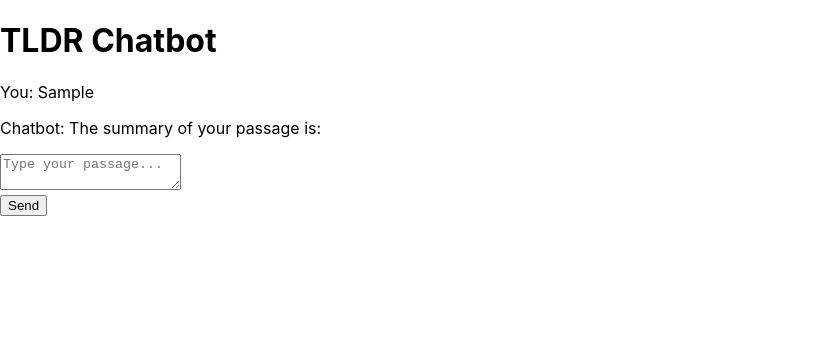
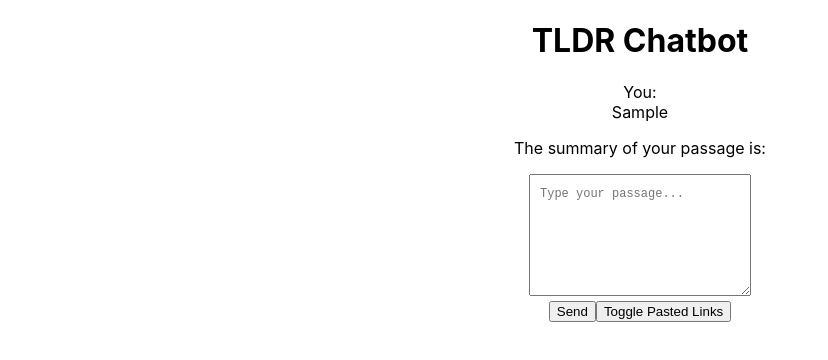
Before and after one commit to marklin2234/cohere_project, a React (Create React App) app: page / in a window 1280 px wide. Both pictures are taken after typing "Sample" into the empty fields and a click on the button "Send". Shown: the top 360 px of the page, without its empty margins (0-828 px from the left). Built offline with nearby package versions, Linux system fonts and the light colour scheme; no server answers.

Commit message:
implement flask backend, implement toggle functionality

```diff
--- a/src/App.js
+++ b/src/App.js
@@ -1,5 +1,7 @@
 import React, { useState } from 'react';
 import './App.css';
+
+const FLASK_SERVER_URL = 'http://localhost:5000'
 
 const COHERE_API_ENDPOINT = 'https://api.cohere.ai/v1/summarize';
 const API_KEY = '0R0GpKWYjaWulTrHEf48MCAkB59AYjZLdHczD21g';
@@ -7,6 +9,11 @@ const API_KEY = '0R0GpKWYjaWulTrHEf48MCAkB59AYjZLdHczD21g';
 function App() {
   const [userInput, setUserInput] = useState('');
   const [chatHistory, setChatHistory] = useState([]);
+  const AppStates = {
+    TextMode: 0,
+    LinkMode: 1
+  }
+  const [appState, setAppState] = useState(AppStates.TextMode);
 
   const handleUserInput = (e) => {
     setUserInput(e.target.value);
@@ -24,7 +31,42 @@ function App() {
     }
   };
 
+  function handleLinkToggle() {
+    // Go from text to link mode
+    if (appState === AppStates.TextMode) {
+      document.getElementById("input-text-field").placeholder = "Paste your link here...";
+      setAppState(AppStates.LinkMode);
+    } else { // Go from link mode to text mode
+      document.getElementById("input-text-field").placeholder = "Type your passage...";
+      setAppState(AppStates.TextMode);
+    }
+  };
+
+  const fetchFromLink = async(input) => {
+    // request setup
+    const params = { link: input };
+    const endpoint = FLASK_SERVER_URL + "/get";
+    const queryString = Object.keys(params).map(key => `${encodeURIComponent(key)}=${encodeURIComponent(params[key])}`).join('&');
+
+    // Make the request to the flask backend
+    var summary = "";
+    try {
+      const response = await fetch(`${endpoint}?${queryString}`);
+      const data = await response.json();
+      summary = data.summary;
+      console.log(summary);
+    } catch (error) {
+      console.log("Error in link fetch: " + error);
+      return input;
+    }
+
+    return summary
+  }
+
   const getSummary = async (text) => {
+    if (appState === AppStates.LinkMode) {
+      return fetchFromLink(text)
+    }
     const payload = { text };
     const headers = {
       Authorization: `Bearer ${API_KEY}`,
@@ -51,9 +93,9 @@ function App() {
       <div className="chat-container">
         {chatHistory.map((chat, index) => (
           <div key={index}>
-            <p className="user-message">You: {chat.user}</p>
+            <p className="user-message">You: <br></br>{chat.user}</p>
             <p className="chatbot-message">
-              Chatbot: The summary of your passage is: <br></br>{chat.summary}
+              The summary of your passage is: <br></br>{chat.summary}
             </p>
           </div>
         ))}
@@ -65,9 +107,11 @@ function App() {
             value={userInput}
             onChange={handleUserInput}
             placeholder="Type your passage..."
+            id="input-text-field"
           />
         </div>
         <button type="submit">Send</button>
+        <button id="toggle-links" onClick={handleLinkToggle}>Toggle Pasted Links</button>
       </form>
     </div>
   );
--- a/src/index.css
+++ b/src/index.css
@@ -11,3 +11,17 @@ code {
   font-family: source-code-pro, Menlo, Monaco, Consolas, 'Courier New',
     monospace;
 }
+
+textarea {
+  min-height: 100px;
+  min-width: 200px;
+  padding: 10px;
+  font-size: 12px;
+  line-height: 1.5;
+}
+
+div.container {
+  width:800px;
+  margin: 0 auto;
+  text-align: center;
+}
```
Also changed, not shown: 2 other files (tests, documents, lock files or other folders).
